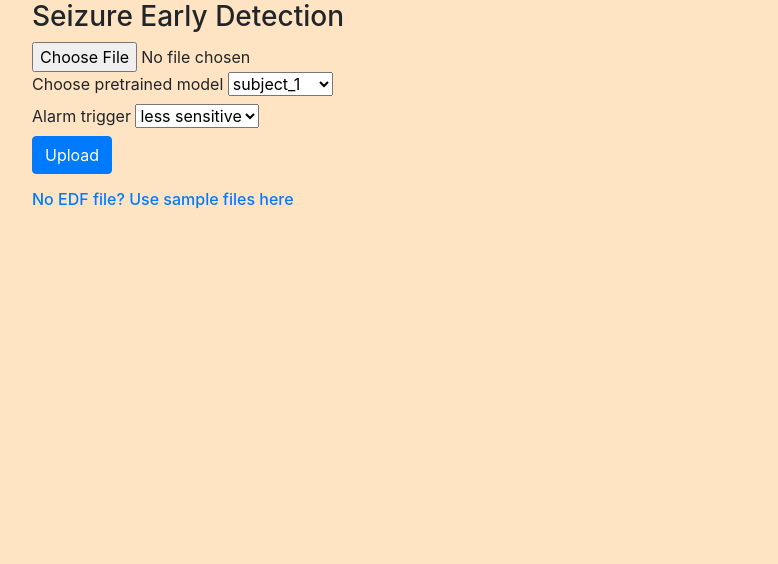
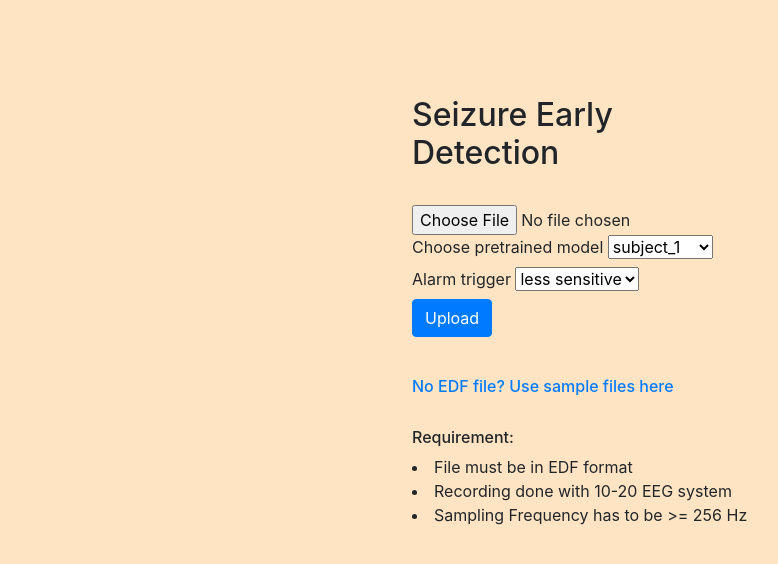
Before and after one commit to ray-hsiehjy/insight_demo, a Flask app: page /upload in a window 1280 px wide. Shown: the top 564 px of the page, without its empty margins (53-831 px from the left). Run offline with Flask 2, Linux system fonts and the light colour scheme; some libraries are stand-ins or nearby versions.

Commit message:
add upload feature

```diff
--- a/application.py
+++ b/application.py
@@ -1,11 +1,21 @@
-from flask import Flask, render_template, request, redirect, send_from_directory
+from flask import (
+    Flask,
+    render_template,
+    request,
+    redirect,
+    send_from_directory,
+)
+from werkzeug.utils import secure_filename
+from utils.demo_util_upload import check_filetype
 from utils.demo_util_upload import clf_predict, alarm_on, make_plot
 import pickle
 import numpy as np
-import time
+import os
 
 app = Flask(__name__)
+UPLOAD_FOLDER = "utils/raw_edf/"
 app.config["SEND_FILE_MAX_AGE_DEFAULT"] = 0
+app.config["UPLOAD_FOLDER"] = UPLOAD_FOLDER
 
 
 @app.route("/")
@@ -37,10 +47,46 @@ def home():
     return render_template("home.html", title="Home")
 
 
-@app.route("/upload")
+@app.route("/upload", methods=["GET", "POST"])
 def upload():
+
+    if request.method == "POST":
+
+        # check if the post request has the file part
+        if "file" not in request.files:
+            return redirect(request.url)
+
+        # get var from submitted form
+        subject_id = int(request.form.get("subject"))
+        threshold = request.form.get("threshold")
+        edf_file = request.files["file"]
+
+        # if user does not select file, browser also
+        # submit an empty part without filename
+        if edf_file.filename == "":
+            return redirect(request.url)
+
+        # check filetype and save file
+        if edf_file and check_filetype(edf_file.filename):
+            edf_name = secure_filename(edf_file.filename)
+            edf_file.save(os.path.join(app.config["UPLOAD_FOLDER"], f"usr_{edf_name}"))
+
+            # predict prob
+            pred, _ = clf_predict(edf_name, subject_id)
+            # cal alarm on/off
+            alarm = alarm_on(pred, threshold)
+            # difine warning_msg
+            detected = alarm.sum()
+            if detected >= 1:
+                warning_msg = "Seizure Detected!"
+            else:
+                warning_msg = "Seizure NOT Detected!"
+            # call for bokeh plot as static file
+            make_plot(alarm, warning_msg, label_Tx=None)
+
+            return send_from_directory("static", "bokeh.html")
     return render_template("upload.html")
 
 
 if __name__ == "__main__":
-    app.run(debug=False, host="0.0.0.0")
+    app.run(debug=True, host="0.0.0.0")
--- a/templates/home.html
+++ b/templates/home.html
@@ -17,9 +17,6 @@
                     <form action="/home" method="POST">
                         <label for="edf_name">Choose a File</label>
                         <select id="edf_name" name="edf_name">
-                            <!-- {% for name in ['chb10_12.edf', 'chb10_01.edf', 'chb10_02.edf', 'chb10_03.edf', 'chb10_04.edf', 'chb10_05.edf', 'chb10_06.edf', 'chb10_07.edf', 'chb10_08.edf', 'chb10_13.edf', 'chb10_14.edf', 'chb10_15.edf', 'chb10_16.edf', 'chb10_17.edf', 'chb10_18.edf', 'chb10_19.edf', 'chb10_20.edf', 'chb10_21.edf', 'chb10_22.edf', 'chb10_27.edf', 'chb10_28.edf', 'chb10_30.edf', 'chb10_31.edf', 'chb10_38.edf', 'chb10_89.edf'] %}
-                            <option value={{name}}>{{name[:-4]}}</option>
-                            {% endfor %} -->
                             <option value="chb20_68.edf">sample_1</option>
                             <option value="chb20_60.edf">sample_2</option>
                             <option value="chb20_16.edf">sample_3</option>
--- a/templates/upload.html
+++ b/templates/upload.html
@@ -4,12 +4,18 @@
 
 <main>
     <div class="container">
+        <br>
+        <br>
+        <br>
+        <br>
         <div class="row">
+            <div class="col"></div>
             <div class="col">
-                <h3>Seizure Early Detection</h3>
+                <h2>Seizure Early Detection</h2>
+                <br>
                 <div class="form-group">
-                    <form action="/home" method="POST">
-                        <input type="file" name="fileToUpload" id="fileToUpload">
+                    <form action="/upload" , method=post enctype=multipart/form-data> <input type="file" name="file"
+                        id="file">
                         <br>
                         <label for="subject">Choose pretrained model</label>
                         <select id="subject" name="subject">
@@ -25,15 +31,18 @@
                             <option value="L">sensitive</option>
                         </select>
                         <br>
-                        <button type="submit" class="btn btn-primary">Upload</button>
+                        <button type="submit" class="btn btn-primary" , value="upload">Upload</button>
                     </form>
+                    <br>
+                    <h6><a href="/home">No EDF file? Use sample files here</a></h6>
+                    <br>
+                    <h6>Requirement:</h6>
+                    <li>File must be in EDF format</li>
+                    <li>Recording done with 10-20 EEG system</li>
+                    <li>Sampling Frequency has to be >= 256 Hz</li>
                 </div>
             </div>
-        </div>
-        <div class="row">
-            <div class="col">
-                <h6><a href="/home">No EDF file? Use sample files here</a></h6>
-            </div>
+            <div class="col"></div>
         </div>
     </div>
 </main>
```
Also changed, not shown: utils/demo_util_upload.py (+6 -2 lines), 2 other files.
